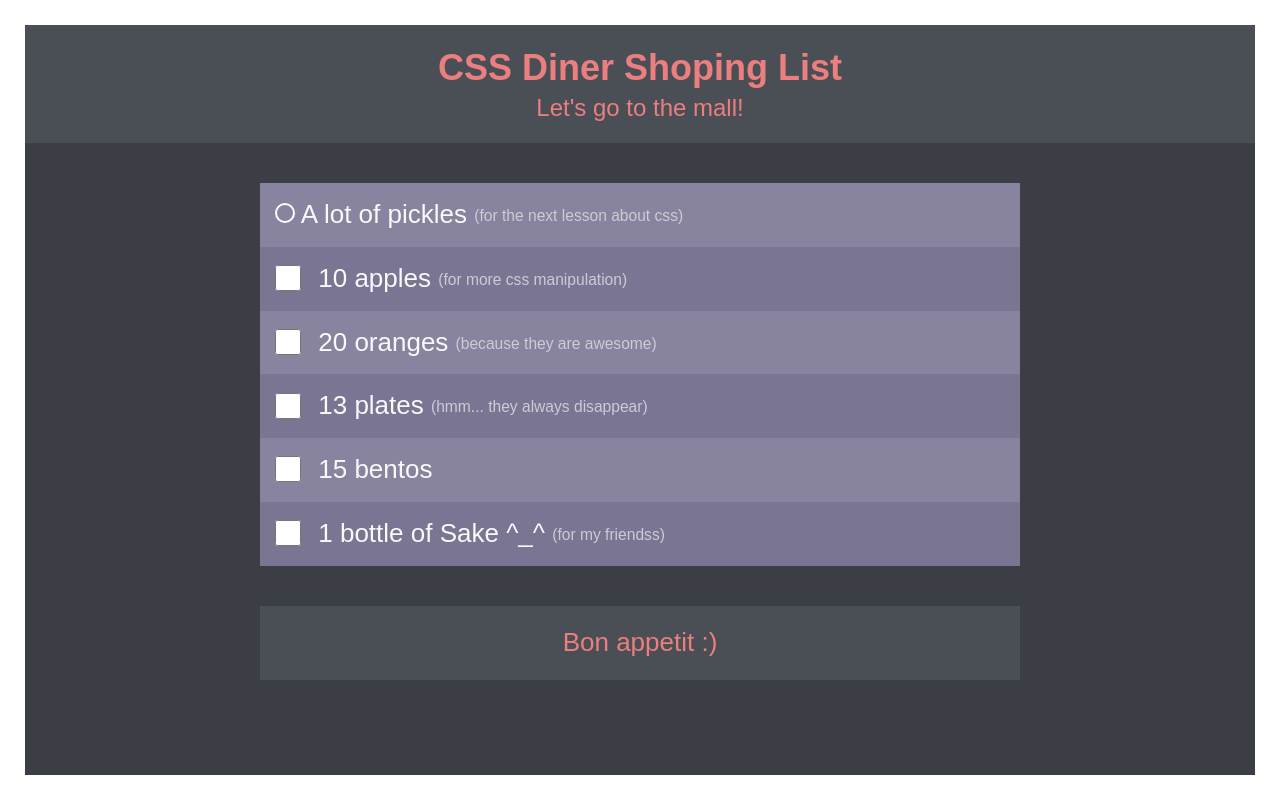
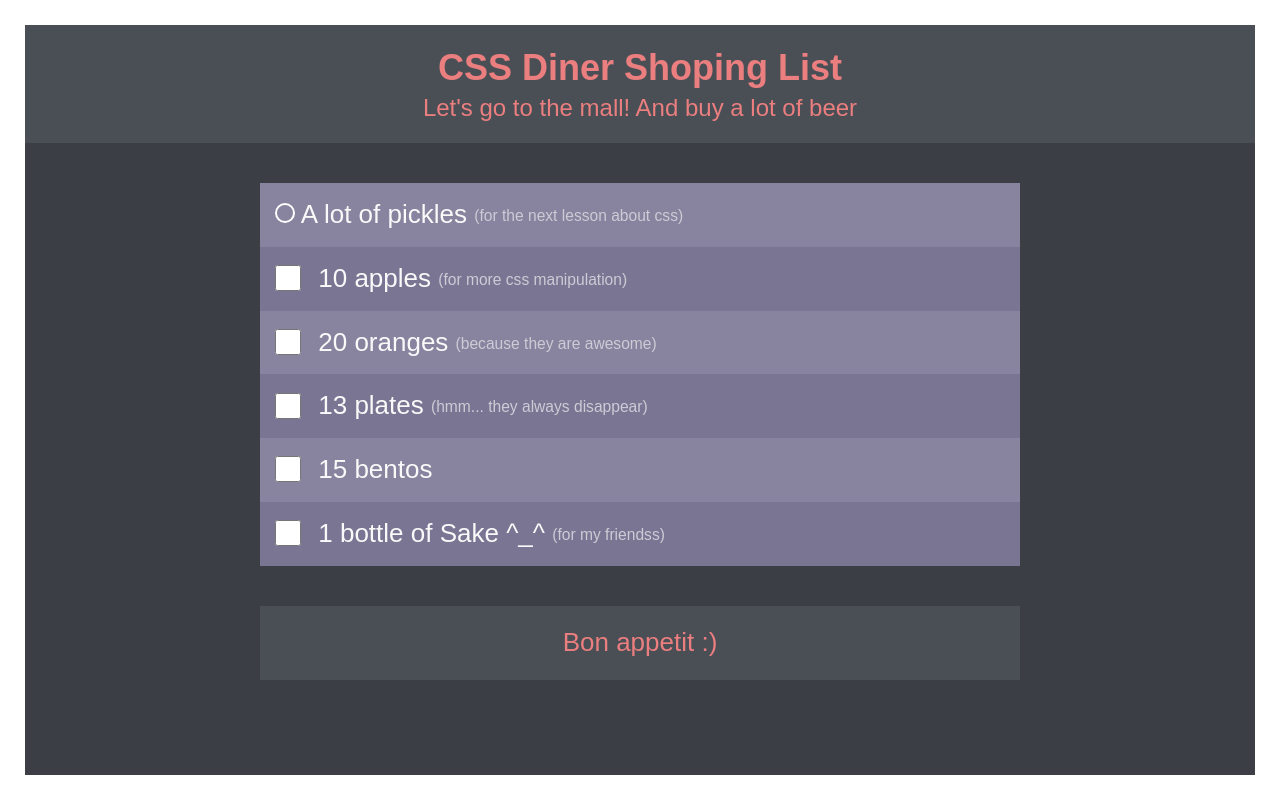
Before and after one commit to paulbardar/css-diner-shoping-list, a plain HTML site: page index.html in a window 1280 px wide. Drawn offline with Linux system fonts and the light colour scheme.

Commit message:
change subheading

```diff
--- a/index.html
+++ b/index.html
@@ -10,7 +10,7 @@
 <body>
 	<header class="ba-header">
 		<h1>CSS Diner Shoping List</h1>
-		<h4>Let's go to the mall!</h4>
+		<h4>Let's go to the mall! And buy a lot of beer</h4>
 	</header>
 	<div class="ba-container">
 		<main>
```
